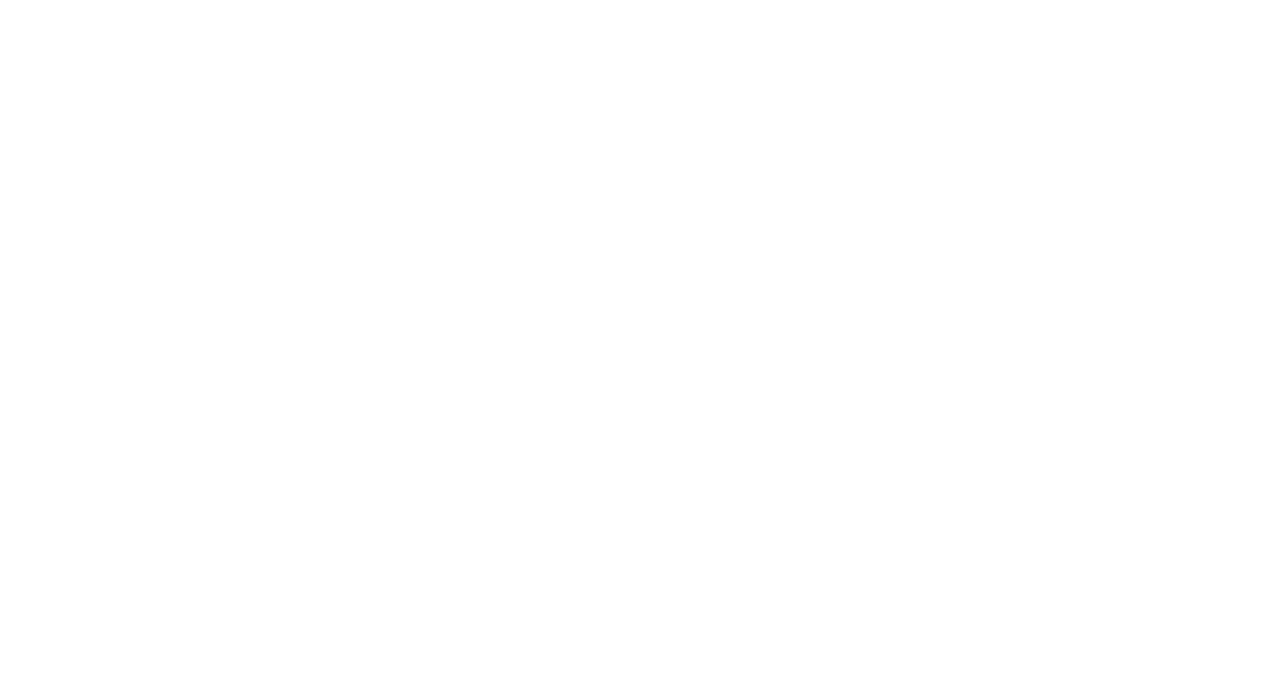
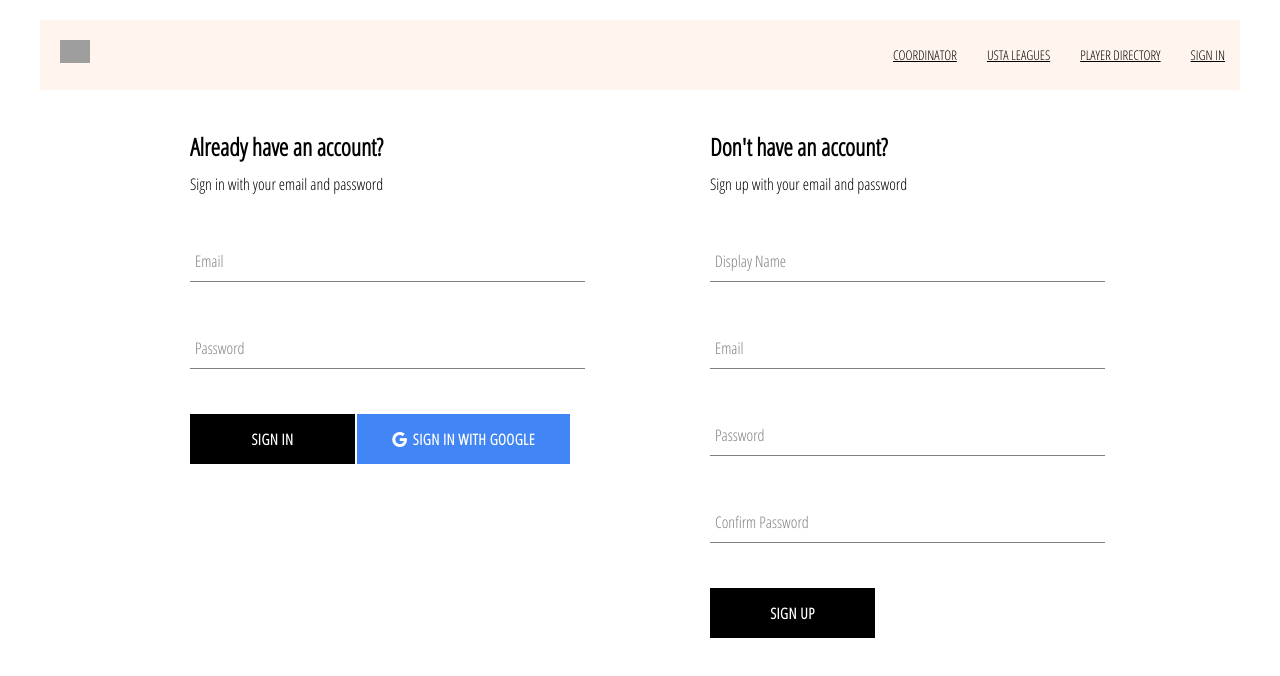
Before and after one commit to dwlandry/setx-tennis, a React (Create React App) app: page /auth in a window 1280 px wide. Before the commit this address had no page. Shown: the top 676 px of the page. Built offline with nearby package versions, Linux system fonts and the light colour scheme; grey boxes are pictures that could not be loaded.

Commit message:
style the sign-in page and refactor authentication component

```diff
--- a/src/App.js
+++ b/src/App.js
@@ -5,7 +5,7 @@ import Navigation from './routes/navigation/navigation.component';
 import PlayersDirectory from './routes/players/player.component';
 import UstaLeagues from './routes/usta-leagues/usta-leagues.component';
 import './App.scss';
-import SignIn from './routes/sign-in/sign-in.component';
+import Authentication from './routes/authentication/authentication.component';
 import Coordinator from './routes/coordinator/coordinator.component';
 
 const App = () => {
@@ -15,7 +15,7 @@ const App = () => {
         <Route path='' element={<Home />} />
         <Route path='usta-leagues' element={<UstaLeagues />} />
         <Route path='players' element={<PlayersDirectory />} />
-        <Route path='sign-in' element={<SignIn />} />
+        <Route path='auth' element={<Authentication />} />
         <Route path='coordinator' element={<Coordinator />} />
       </Route>
     </Routes>
--- /dev/null
+++ b/src/components/sign-in-form/sign-in-form.component.jsx
@@ -0,0 +1,131 @@
+import { getRedirectResult } from 'firebase/auth';
+import { useEffect, useState } from 'react';
+import {
+  auth,
+  createUserDocumentFromAuth,
+  signInAuthUserWithEmailAndPassword,
+  signInWithGooglePopup,
+  signInWithGoogleRedirect,
+} from '../../utils/firebase/firebase.utils';
+import Button from '../button/button.component';
+import FormInput from '../form-input/form-input.component';
+import './sign-in-form.styles.scss';
+
+const defaultFormFields = {
+  email: '',
+  password: '',
+};
+
+const SignInForm = () => {
+  const [formFields, setFormFields] = useState(defaultFormFields);
+  const { email, password } = formFields;
+
+  const resetFormFields = () => {
+    setFormFields(defaultFormFields);
+  };
+
+  const handleSubmit = async (event) => {
+    event.preventDefault();
+
+    // check to see if the user has been authenticated with the email and password
+    try {
+      const { user } = await signInAuthUserWithEmailAndPassword(
+        email,
+        password
+      );
+      console.log(user);
+      resetFormFields();
+    } catch (error) {
+      switch (error.code) {
+        case 'auth/wrong-password':
+        case 'auth/user-not-found':
+          alert('error logging in');
+          break;
+        default:
+          console.log(error);
+      }
+    }
+
+    // create a user document from what is returned from createUserWithEmailAndPassword
+  };
+  const handleChange = (event) => {
+    const { name, value } = event.target;
+    setFormFields({ ...formFields, [name]: value });
+  };
+
+  useEffect(() => {
+    // Use this effect so that this code runs ONLY when this component mounts the first time
+    async function fetchData() {
+      const response = await getRedirectResult(auth);
+      if (response) {
+        await createUserDocumentFromAuth(response.user);
+      }
+    }
+    fetchData();
+  }, []);
+
+  const logGoogleUser = async () => {
+    const { user } = await signInWithGooglePopup();
+    await createUserDocumentFromAuth(user);
+  };
+
+  return (
+    <div className='sign-in-container'>
+      <h2>Already have an account?</h2>
+      <span>Sign in with your email and password</span>
+      <form onSubmit={handleSubmit}>
+        <FormInput
+          label='Email'
+          inputOptions={{
+            type: 'email',
+            required: true,
+            onChange: handleChange,
+            name: 'email',
+            value: email,
+          }}
+        />
+
+        <FormInput
+          label='Password'
+          inputOptions={{
+            type: 'password',
+            required: true,
+            onChange: handleChange,
+            name: 'password',
+            value: password,
+          }}
+        />
+        <div className='buttons-container'>
+          <Button type='submit' title='sign in with email and password'>
+            Sign In
+          </Button>
+
+          {/* <Button
+            type='button'
+            buttonType='google'
+            title='sign in with google popup'
+            onClick={logGoogleUser}>
+            <i className='bi bi-google'> </i>
+            Sign in with Google
+          </Button> */}
+
+          <Button
+            type='button'
+            buttonType='google'
+            title='sign in with google redirect'
+            onClick={signInWithGoogleRedirect}>
+            <i className='bi bi-google'> </i>
+            Sign in with Google
+          </Button>
+
+          {/* <button type='button' title='sign in with facebook' disabled={true}>
+            <i className='bi bi-facebook'> </i>
+            Sign in with Facebook
+          </button> */}
+        </div>
+      </form>
+    </div>
+  );
+};
+
+export default SignInForm;
--- /dev/null
+++ b/src/components/sign-in-form/sign-in-form.styles.scss
@@ -0,0 +1,13 @@
+.sign-in-container {
+  display: flex;
+  flex-direction: column;
+  width: 380px;
+
+  h2 {
+    margin: 10px 0;
+  }
+  .buttons-container {
+    display: flex;
+    justify-content: space-between;
+  }
+}
--- /dev/null
+++ b/src/routes/authentication/authentication.component.jsx
@@ -0,0 +1,15 @@
+import SignInForm from '../../components/sign-in-form/sign-in-form.component';
+import SignUpForm from '../../components/sign-up-form/sign-up-form.component';
+
+import './authentication.styles.scss';
+
+const Authentication = () => {
+  return (
+    <div className='authentication-container'>
+      <SignInForm />
+      <SignUpForm />
+    </div>
+  );
+};
+
+export default Authentication;
--- /dev/null
+++ b/src/routes/authentication/authentication.styles.scss
@@ -0,0 +1,7 @@
+.authentication-container {
+  display: flex;
+  justify-content: space-between;
+  margin: 30px auto;
+  max-width: 900px;
+  flex-wrap: wrap;
+}
--- a/src/routes/navigation/navigation.component.jsx
+++ b/src/routes/navigation/navigation.component.jsx
@@ -23,7 +23,7 @@ const Navigation = () => {
           <Link className='nav-link' to='/players'>
             PLAYER DIRECTORY
           </Link>
-          <Link className='nav-link' to='/sign-in'>
+          <Link className='nav-link' to='/auth'>
             SIGN IN
           </Link>
         </div>
--- a/src/routes/sign-in/sign-in.component.jsx
+++ /dev/null
@@ -1,63 +0,0 @@
-import { useEffect } from 'react';
-import { getRedirectResult } from 'firebase/auth';
-
-import {
-  auth,
-  signInWithGooglePopup,
-  signInWithGoogleRedirect,
-  createUserDocumentFromAuth,
-} from '../../utils/firebase/firebase.utils';
-
-import SignUpForm from '../../components/sign-up-form/sign-up-form.component';
-
-import './sign-in.styles.scss';
-import Button from '../../components/button/button.component';
-
-const SignIn = () => {
-  useEffect(() => {
-    // Use this effect so that this code runs ONLY when this component mounts the first time
-    async function fetchData() {
-      const response = await getRedirectResult(auth);
-      if (response) {
-        const userDocRef = await createUserDocumentFromAuth(response.user);
-      }
-    }
-    fetchData();
-  }, []);
-
-  const logGoogleUser = async () => {
-    const { user } = await signInWithGooglePopup();
-    const userDocRef = await createUserDocumentFromAuth(user);
-  };
-
-  return (
-    <div>
-      <h1>Sign In Page</h1>
-      <div className='sign-in-options'>
-        <Button
-          buttonType='google'
-          title='sign in with google popup'
-          onClick={logGoogleUser}>
-          <i className='bi bi-google'> </i>
-          Sign in with Google
-        </Button>
-
-        <Button
-          buttonType='google'
-          title='sign in with google redirect'
-          onClick={signInWithGoogleRedirect}>
-          <i className='bi bi-google'> </i>
-          Sign in with Google redirect
-        </Button>
-
-        <button title='sign in with facebook' disabled={true}>
-          <i className='bi bi-facebook'> </i>
-          Sign in with Facebook
-        </button>
-      </div>
-      <SignUpForm />
-    </div>
-  );
-};
-
-export default SignIn;
--- a/src/routes/sign-in/sign-in.styles.scss
+++ /dev/null
@@ -1,5 +0,0 @@
-.sign-in-options {
-  display: flex;
-  flex-direction: row;
-  column-gap: 5px;
-}
--- a/src/utils/firebase/firebase.utils.js
+++ b/src/utils/firebase/firebase.utils.js
@@ -81,11 +81,11 @@ export const createAuthUserWithEmailAndPassword = async (email, password) => {
   return await createUserWithEmailAndPassword(auth, email, password);
 };
 
-// export const signInAuthUserWithEmailAndPassword = async (email, password) => {
-//   if (!email || !password) return;
+export const signInAuthUserWithEmailAndPassword = async (email, password) => {
+  if (!email || !password) return;
 
-//   return await signInWithEmailAndPassword(auth, email, password);
-// };
+  return await signInWithEmailAndPassword(auth, email, password);
+};
 
 // export const signOutUser = async () => await signOut(auth);
 
```
